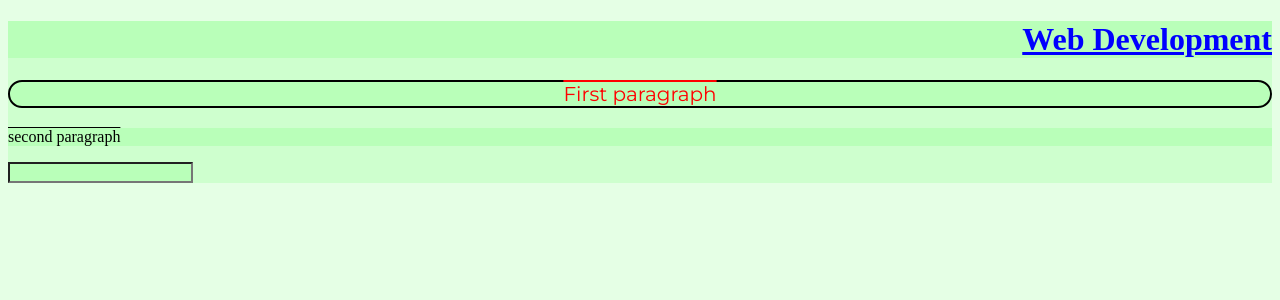
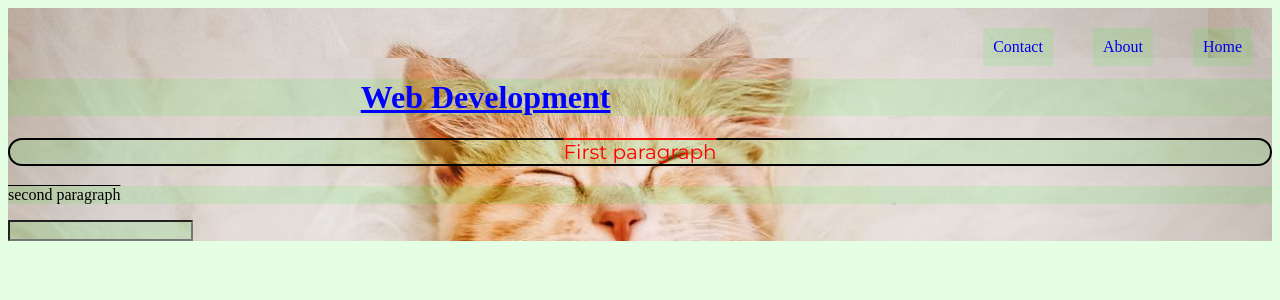
Before and after one commit to LesleyBonyo/WebDevClass, a PHP site: page / in a window 1280 px wide. Shown: the top 300 px of the page. Run offline with PHP 8.4, Linux system fonts and the light colour scheme.

Commit message:
css wednesday morning

```diff
--- a/30-5-2023/index.css
+++ b/30-5-2023/index.css
@@ -1,7 +1,7 @@
 @import url('https://fonts.googleapis.com/css2?family=Montserrat:wght@300;400&display=swap');
 /* Element selector: h1,p etc */
 h1 {
-	text-align: right;
+	text-align: center;
 
 }
 /* id selector: #par1 */
@@ -37,3 +37,43 @@ h1, p{
 [type="text"]{
 	color: red;
 }
+.topLinks{
+	text-decoration: none;
+	/*border: 1px solid black;*/
+
+	padding-top: 10px;
+	padding-bottom: 10px;
+	padding-left: 10px;
+	padding-right: 10px;
+	/*padding: 10px 10px 10px 10px*/
+	/* padding: 10px; */
+	/* padding: 10px 20px; */
+	margin-top: 20px;
+	margin-left: 20px;
+	margin-right: 20px;
+	margin-bottom: 20px;
+	/*margin: 20px 20px 20px 20px*/
+	float: right;
+}
+.topLinks:hover{
+	color: black;
+	font-size: 25px;
+}
+.topLinks:visited{
+	color: green;
+}
+.topLinks:active{
+	color: red;
+}
+.topBar{
+	/*background-color: white;*/
+	height: 50px;
+	width: 100%;
+	background-image: url(cutecat.jpg);
+
+}
+body {
+	background-image: url(cutecat.jpg);
+	background-repeat: no-repeat;
+	background-size: cover;
+}
--- a/30-5-2023/index.html
+++ b/30-5-2023/index.html
@@ -4,6 +4,9 @@
 		<meta charset="utf-8">
 		<meta name="viewport" content="width=device-width, initial-scale=1">
 		<title>Styling</title>
+		<link rel="preconnect" href="https://fonts.googleapis.com">
+		<link rel="preconnect" href="https://fonts.gstatic.com" crossorigin>
+		<link href="https://fonts.googleapis.com/css2?family=Montserrat:wght@300;400&display=swap" rel="stylesheet">
 		<!-- external CSS -->
 		<link rel="stylesheet" href="index.css">
 		<!--internal CSS-->
@@ -14,6 +17,11 @@
 		</style>
 	</head>
 	<body>
+		<div class="topBar">
+		<a href="#" class="topLinks">Home</a>
+		<a href="#" class="topLinks">About</a>
+		<a href="#" class="topLinks">Contact</a>
+		</div>
 		<!-- inline style -->
 		<h1 style="text-decoration: underline; " class="addFormat">Web Development</h1>
 		<p id="par1" class="addFormat center">First paragraph</p>
```
Also changed, not shown: 30-5-2023/cutecat.jpg (added).
